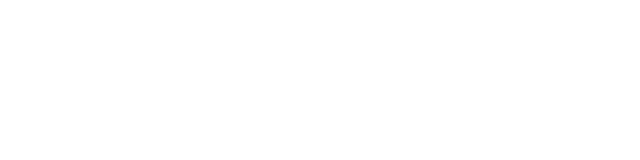
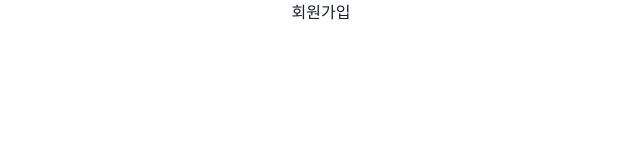
Before and after one commit to flow4camp/flow4-front, a React (Create React App) app: page /signin in a window 1280 px wide. Before the commit this address had no page. Shown: the top 160 px of the page, without its empty margins (319-959 px from the left). Built offline with nearby package versions, Linux system fonts and the light colour scheme.

Commit message:
feat) 로그인/회원가입

```diff
--- a/src/App.tsx
+++ b/src/App.tsx
@@ -5,6 +5,8 @@ import Home from "./pages/Home";
 import Store from "./pages/Store";
 import MyPage from "./pages/MyPage";
 import Battle from "./pages/Battle";
+import Login from "./pages/Login";
+import Signin from "./pages/Signin";
 
 import "./App.css";
 
@@ -14,6 +16,8 @@ function App() {
       <BrowserRouter>
         <div className="App">
           <Routes>
+            <Route path="/" element={<Login />} />
+            <Route path="/signin" element={<Signin />} />
             <Route path="/home" element={<Home />} />
             <Route path="/battle" element={<Battle />} />
             <Route path="/store" element={<Store />} />
--- /dev/null
+++ b/src/pages/Login.tsx
@@ -0,0 +1,5 @@
+function Login() {
+  return <div>로그인</div>;
+}
+
+export default Login;
--- /dev/null
+++ b/src/pages/Signin.tsx
@@ -0,0 +1,5 @@
+function Signin() {
+  return <div>회원가입</div>;
+}
+
+export default Signin;
```
Also changed, not shown: 1 other file (tests, documents, lock files or other folders).
